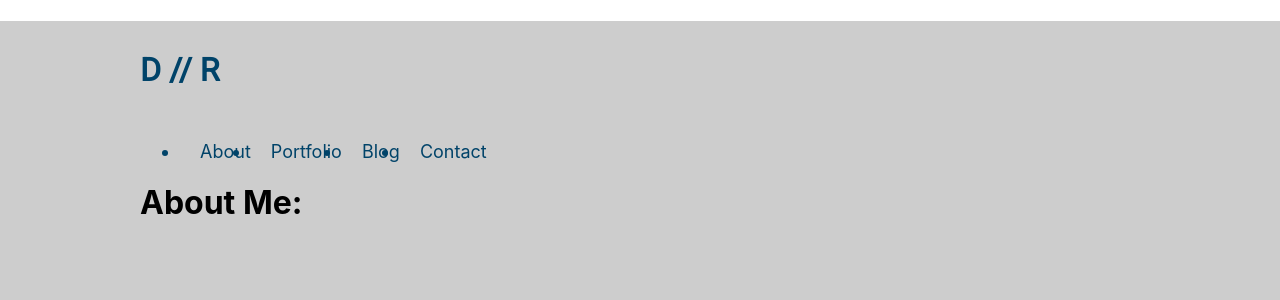
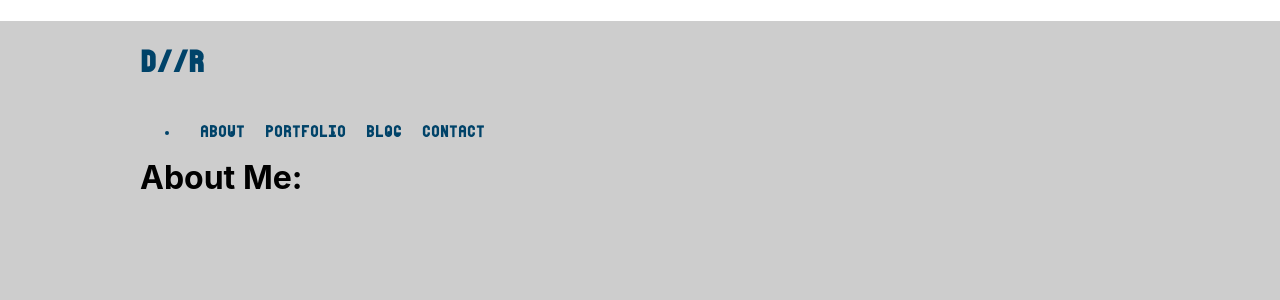
Before and after one commit to dimitriearose/blog, a Next.js app: page /about in a window 1280 px wide. Shown: the top 300 px of the page. Built offline with nearby package versions, Linux system fonts and the light colour scheme.

Commit message:
font changed

```diff
--- a/components/Navbar/Navbar.module.scss
+++ b/components/Navbar/Navbar.module.scss
@@ -1,6 +1,7 @@
 @import url("https://fonts.googleapis.com/css2?family=Rock+Salt&display=swap");
 @import url("https://fonts.googleapis.com/css2?family=Roboto&family=Rock+Salt&display=swap");
 @import "../../styles/variables";
+@import "../../styles/mixins";
 
 .header {
   font-family: "Roboto", sans-serif;
@@ -8,6 +9,9 @@
   padding-top: 30px;
   color: $secondary-color;
   transition: all 1s ease-in-out;
+  font-family: Absender;
+  user-select:none;
+
 
   &:hover {
     color: $primary-color;
@@ -20,6 +24,9 @@
     font-size: 18px;
     padding-top: 30px;
     padding-left: 20px;
+  font-family: Absender;
+
+
     &:hover {
       color: $primary-color;
     }
@@ -28,3 +35,8 @@
   .navbar {
     display: flex;
   }
+
+
+  .nav_mobile {
+
+  }
--- a/components/Navbar/Navbar.tsx
+++ b/components/Navbar/Navbar.tsx
@@ -1,12 +1,13 @@
 import styles from "./Navbar.module.scss"
 import Link from "next/link"
-import TwitterIcon from '@material-ui/icons/Twitter'
+
+
 
 function Navbar() {
   return (
     <div className='xl:container xl:mx-auto flex justify-between'>
       <h1 className={styles.header}>
-        <Link href='/'>D // R</Link>
+        <Link href='/'>D//R</Link>
       </h1>
       <div className=''>
         <ul className={styles.navbar}>
@@ -15,6 +16,9 @@ function Navbar() {
           <li className={styles.nav__link}><Link href='/'>Blog</Link></li>
           <li className={styles.nav__link}><Link href='/'>Contact</Link></li>
         </ul>
+        <div className={styles.nav_mobile}>
+
+        </div>
       </div>
     </div>
   )
--- a/package.json
+++ b/package.json
@@ -10,9 +10,10 @@
   "dependencies": {
     "@material-ui/core": "^4.11.4",
     "@material-ui/icons": "^4.11.2",
+    "@types/react-burger-menu": "^2.8.0",
+    "babel-plugin-react-css-modules": "^5.2.6",
     "next": "10.2.3",
     "react": "17.0.2",
-    "react-burger-menu": "^3.0.6",
     "react-dom": "17.0.2",
     "react-simple-typewriter": "^1.0.13",
     "react-typewriter-effect": "^1.0.2",
--- a/styles/Home.module.scss
+++ b/styles/Home.module.scss
@@ -17,11 +17,16 @@
     padding-top: 80px;
     font-size: 50px;
     padding-bottom: 80px;
+    font-family:Absender;
   }
+
   span {
     color: $primary-color;
     font-size: 32px;
+    font-family:Absender;
+    user-select: none;
   }
+
 }
 
 .icons {
--- a/styles/globals.css
+++ b/styles/globals.css
@@ -14,3 +14,13 @@ a {
 * {
   box-sizing: border-box;
 }
+
+@font-face {
+  font-family: Absender;
+  src: url(../assets/absender1.woff);
+}
+
+
+::selection {
+  background-color: #db1f48;
+}
```
Also changed, not shown: components/Sidebar/Sidebar.tsx (added, +11 -0 lines), assets/absender1.woff (added), components/Sidebar/Sidebar.scss (added), 1 other file (tests, documents, lock files or other folders).
